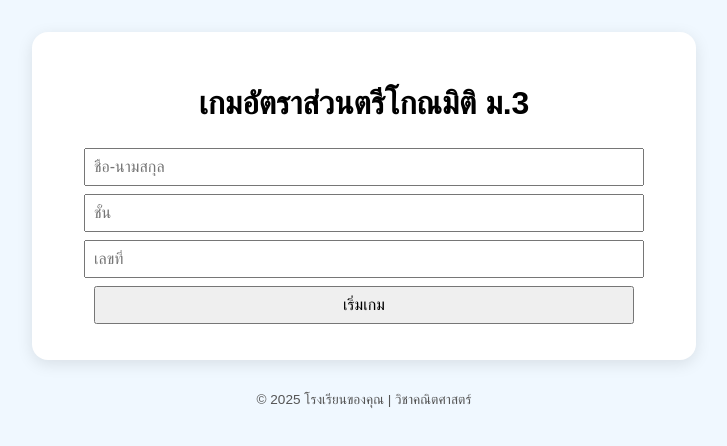
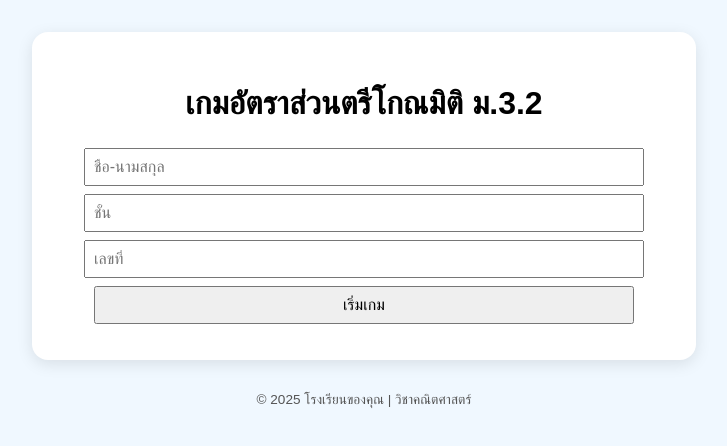
Before and after one commit to khaneung/trig-game-m3, a plain HTML site: page index.html in a window 1280 px wide. Shown: the whole page, without its empty margins (276-1003 px from the left). Drawn offline with Linux system fonts and the light colour scheme.

Commit message:
Update index.html

```diff
--- a/index.html
+++ b/index.html
@@ -39,7 +39,7 @@
 </head>
 <body>
   <div class="container" id="gameContainer">
-    <h1>เกมอัตราส่วนตรีโกณมิติ ม.3</h1>
+    <h1>เกมอัตราส่วนตรีโกณมิติ ม.3.2</h1>
     <div id="playerForm">
       <input type="text" id="fullname" placeholder="ชื่อ-นามสกุล" required /><br/>
       <input type="text" id="class" placeholder="ชั้น" required /><br/>
```
